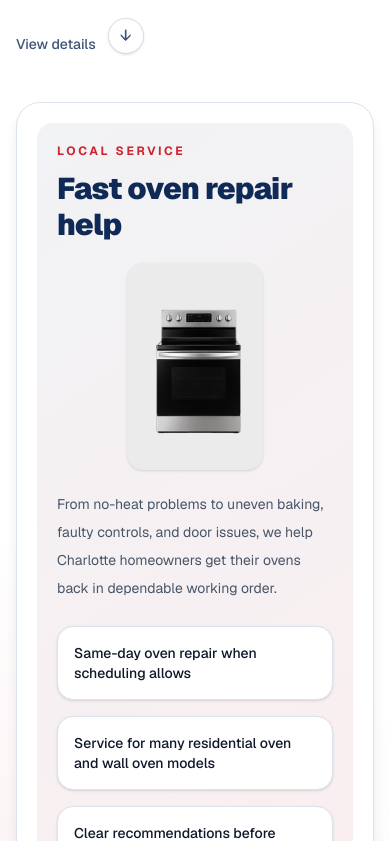
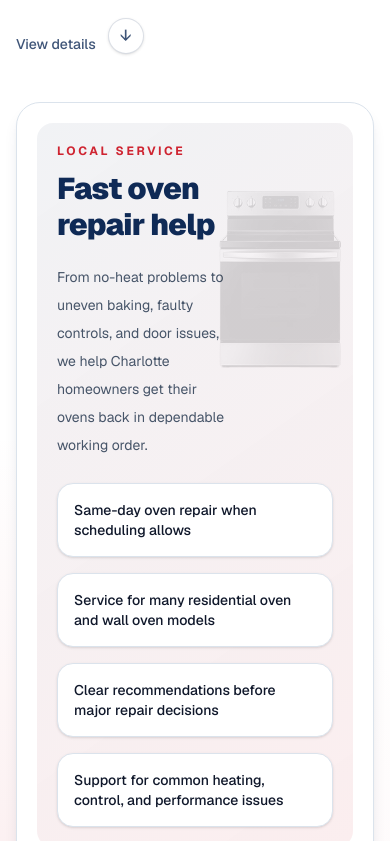
Before and after one commit to Oucheen/Dapl-site, a Next.js app: page /oven-repair-charlotte-nc in a window 390 px wide. Shown: the part 783-1624 px from the top of the page. Built offline with nearby package versions, Linux system fonts and the light colour scheme.

Commit message:
some changes dev

```diff
--- a/src/components/service-pages/service-page-template.tsx
+++ b/src/components/service-pages/service-page-template.tsx
@@ -250,22 +250,23 @@ export function ServicePageTemplate({
 
             <FadeUp delay={0.08}>
               <div className="rounded-3xl border border-border bg-white p-5 shadow-lg shadow-primary/10">
-                <div className="rounded-2xl bg-[linear-gradient(145deg,rgba(15,42,86,0.06),rgba(207,36,49,0.08))] p-5 sm:p-8">
+                <div className="relative overflow-hidden rounded-2xl bg-[linear-gradient(145deg,rgba(15,42,86,0.06),rgba(207,36,49,0.08))] p-5 sm:p-8">
+                  <Image
+                    src={page.image}
+                    alt=""
+                    width={172}
+                    height={172}
+                    className="pointer-events-none absolute -right-2 top-3 object-contain opacity-15 saturate-50 sm:hidden"
+                    aria-hidden="true"
+                  />
                   <div className="flex flex-col gap-6 sm:flex-row sm:items-start sm:justify-between">
-                    <div className="max-w-none sm:max-w-sm">
+                    <div className="max-w-none pr-[6.5rem] sm:max-w-sm sm:pr-0">
                       <p className="text-xs font-bold uppercase tracking-[0.22em] text-accent">
                         Local Service
                       </p>
                       <h2 className="mt-3 text-3xl font-black tracking-tight text-primary sm:text-4xl">
                         {page.localServiceTitle}
                       </h2>
-                      <Image
-                        src={page.image}
-                        alt={`${page.applianceName} appliance we repair`}
-                        width={136}
-                        height={136}
-                        className="mx-auto mt-5 rounded-2xl bg-[#ebebeb] object-contain p-2 shadow-sm sm:hidden"
-                      />
                       <p className="mt-5 text-sm leading-7 text-muted sm:mt-3 sm:max-w-sm">
                         {page.localServiceDescription}
                       </p>
```
Also changed, not shown: 1 other file (tests, documents, lock files or other folders).
